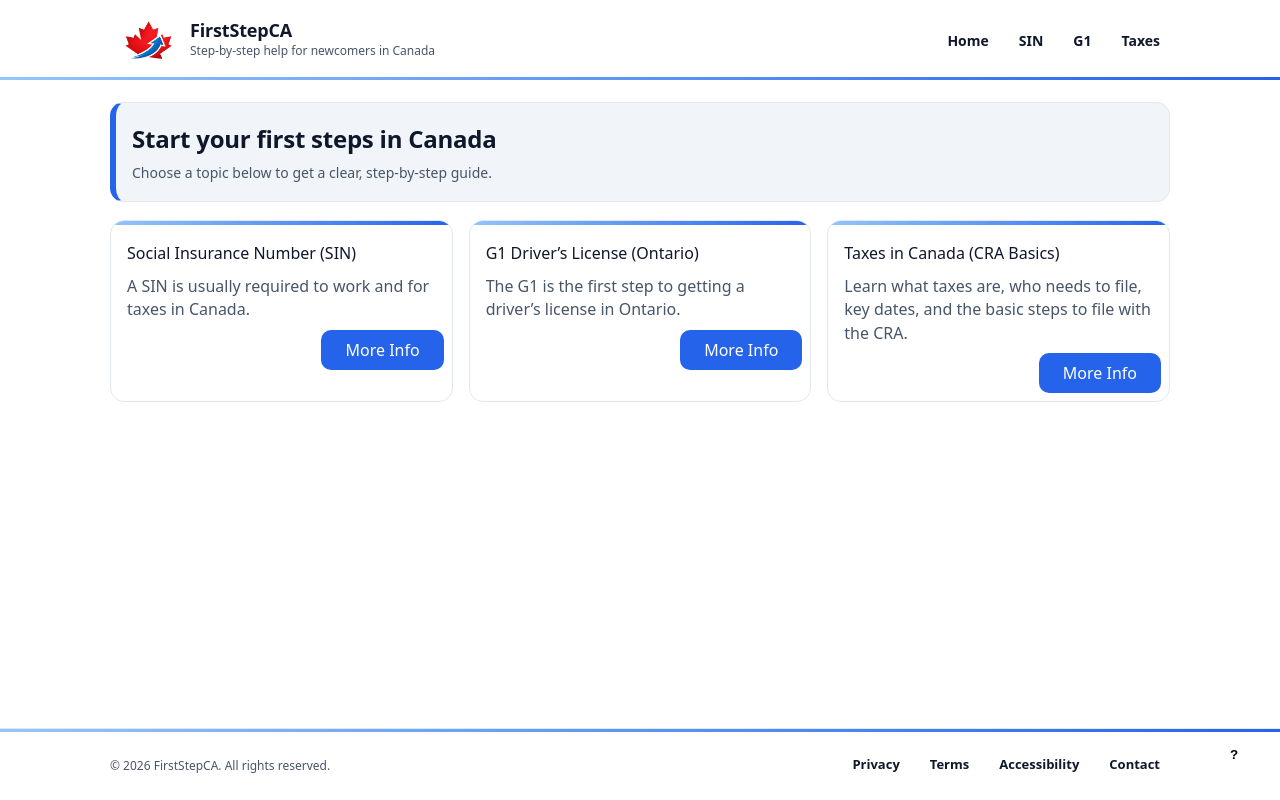
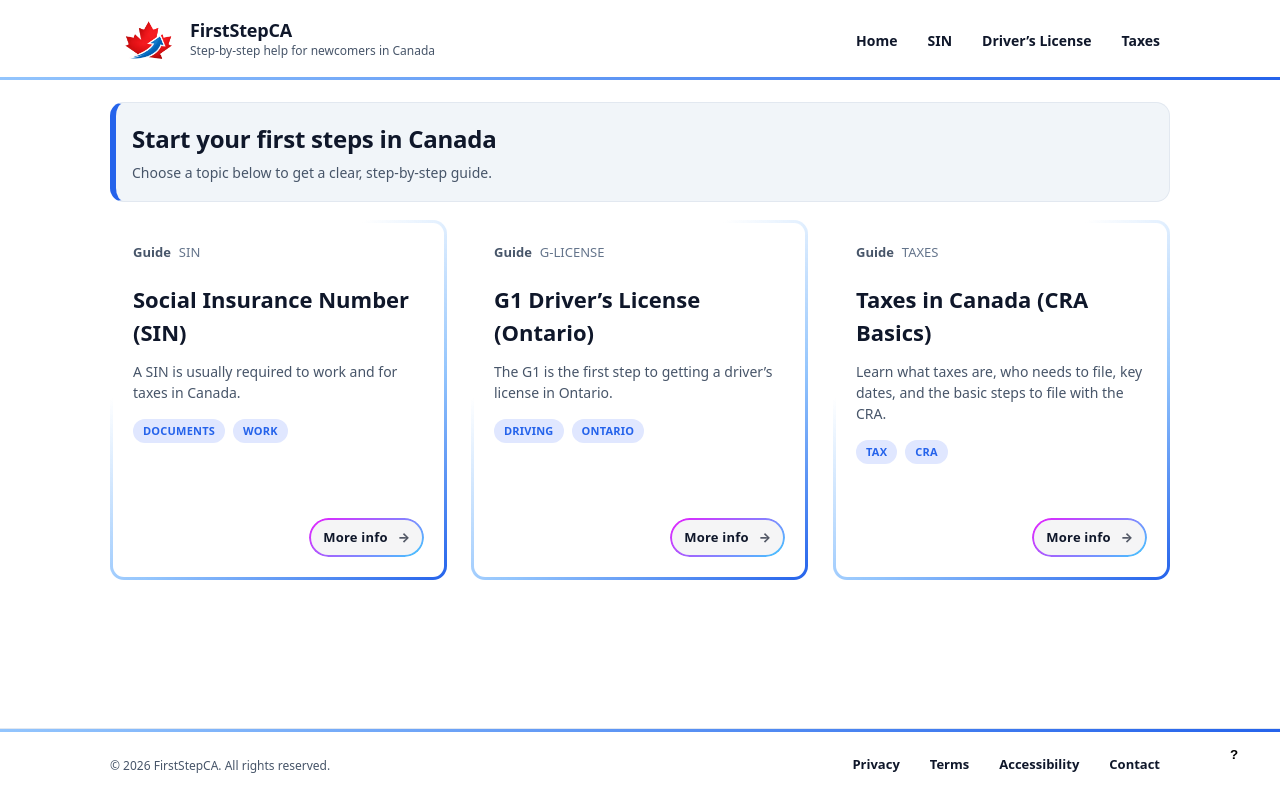
Before and after one commit to Sagaz0501/First-Step-Canada, an Angular app: page / in a window 1280 px wide. Built offline with nearby package versions, Linux system fonts and the light colour scheme.

Commit message:
feat: home page cards change, header fix, cards are clickable now

```diff
--- a/src/app/header/header.html
+++ b/src/app/header/header.html
@@ -14,11 +14,10 @@
       </div>
     </div>
 
-    <!-- Navigation (mock for now) -->
     <nav class="nav" aria-label="Main navigation">
       <a routerLink="/" class="nav-link">Home</a>
       <a routerLink="/sin" class="nav-link">SIN</a>
-      <a routerLink="/g1" class="nav-link">G1</a>
+      <a routerLink="/g-license" class="nav-link">Driver’s License</a>
       <a routerLink="/taxes" class="nav-link">Taxes</a>
     </nav>
 
--- a/src/app/home-page/home-page.css
+++ b/src/app/home-page/home-page.css
@@ -2,7 +2,7 @@
   display: block;
   box-sizing: border-box;
 
-  /* same tokens as header */
+  /* base tokens (light page) */
   --bg-main: #ffffff;
   --bg-accent: #f1f5f9;
 
@@ -52,52 +52,170 @@
 .cards {
   margin-top: 18px;
   display: grid;
-  grid-template-columns: repeat(3, minmax(220px, 1fr));
-  gap: 16px;
+  grid-template-columns: repeat(auto-fill, minmax(280px, 1fr));
+  gap: 24px;
 }
 
-/* Card */
-.topic-card {
-  border: 1px solid var(--border);
+/* ===== Fancy card variant ===== */
+/* Apply both classes on the same element: class="topic-card fancy-card" */
+.topic-card.fancy-card {
+  min-height: 360px;
+  padding: 20px;
+  color: var(--text-main);
+
+  /* white surface + neon gradient border */
+  background:
+  linear-gradient(#ffffff, #ffffff) padding-box,
+  linear-gradient(
+    145deg,
+    transparent 30%,
+    #93c5fd,
+    #2563eb
+  ) border-box;
+
+
+  border: 3.5px solid transparent;
   border-radius: 14px;
-  background: var(--bg-main);
-  overflow: hidden; /* чтобы верхняя линия выглядела аккуратно */
-  transition: transform 0.15s ease, box-shadow 0.15s ease;
+
+  display: flex;
+  flex-direction: column;
+
+  cursor: pointer;
+  overflow: hidden;
+
+  will-change: transform;
+  transition: transform 0.22s ease, box-shadow 0.22s ease;
 }
 
-/* Accent line on top */
-.topic-card::before {
-  content: "";
-  display: block;
-  height: 4px;
-  background: linear-gradient(90deg, #93c5fd, var(--accent));
-}
-
-/* Optional hover (очень мягко) */
-.topic-card:hover {
-  transform: translateY(-1px);
-  box-shadow: 0 10px 26px rgba(15, 23, 42, 0.08);
-}
-
-.desc {
-  margin: 10px 0 0 0;
-  color: var(--text-muted);
-  line-height: 1.45;
-}
-
-/* Button */
-.btn-primary {
-  background: var(--accent) !important;
-  color: #ffffff !important;
-  border-radius: 10px !important;
+/* Hover (no rotation) */
+.topic-card.fancy-card:hover {
+  transform: translateY(-6px) scale(1.02);
+  box-shadow: 0 18px 44px rgba(15, 23, 42, 0.14);
 }
 
 /* Focus for keyboard */
-button:focus-visible,
-a:focus-visible {
+.topic-card.fancy-card:focus-visible {
   outline: none;
-  box-shadow: 0 0 0 4px var(--focus-ring);
-  border-radius: 10px;
+  box-shadow: 0 0 0 4px var(--focus-ring), 0 18px 44px rgba(15, 23, 42, 0.14);
+}
+
+/* ===== Content ===== */
+.topic-card.fancy-card .main-content {
+  flex: 1;
+}
+
+.topic-card.fancy-card .header {
+  display: flex;
+  align-items: center;
+  gap: 8px;
+  font-size: 13px;
+}
+
+.topic-card.fancy-card .header span:first-child {
+  font-weight: 700;
+  color: var(--text-muted);
+}
+
+.topic-card.fancy-card .header span:last-child {
+  color: #64748b;
+}
+
+.topic-card.fancy-card .heading {
+  font-size: 22px;
+  margin: 20px 0 12px;
+  font-weight: 700;
+}
+
+.topic-card.fancy-card .desc {
+  margin: 0;
+  color: var(--text-muted);
+  font-size: 14px;
+  line-height: 1.5;
+}
+
+/* ===== Tags ===== */
+.topic-card.fancy-card .categories {
+  display: flex;
+  gap: 8px;
+  margin-top: 16px;
+  flex-wrap: wrap;
+}
+
+.topic-card.fancy-card .categories span {
+  background: var(--accent-soft);
+  color: var(--accent);
+
+  padding: 4px 10px;
+  font-weight: 700;
+  text-transform: uppercase;
+  font-size: 11px;
+  letter-spacing: 0.02em;
+
+  border-radius: 999px;
+}
+
+/* ===== Footer ===== */
+.topic-card.fancy-card .footer {
+  display: flex;
+  justify-content: flex-end;
+  margin-top: 16px;
+}
+
+/* Fancy "More info" pill (visual only) */
+.more-pill {
+  position: relative;
+  display: inline-flex;
+  align-items: center;
+  gap: 10px;
+
+  padding: 10px 14px;
+  border-radius: 999px;
+
+  color: var(--text-main);
+  font-weight: 800;
+  font-size: 13px;
+  letter-spacing: 0.2px;
+
+  user-select: none;
+  -webkit-tap-highlight-color: transparent;
+
+  background: rgba(15, 23, 42, 0.04);
+  transition: transform 0.2s ease, background 0.2s ease, box-shadow 0.2s ease;
+
+  pointer-events: none; /* card itself is the link */
+}
+
+.more-pill::before {
+  content: "";
+  position: absolute;
+  inset: 0;
+  padding: 2px;
+  border-radius: inherit;
+
+  background: linear-gradient(145deg, #e81cff, #40c9ff);
+
+  -webkit-mask:
+    linear-gradient(#000 0 0) content-box,
+    linear-gradient(#000 0 0);
+  -webkit-mask-composite: xor;
+  mask-composite: exclude;
+}
+
+.more-pill .arrow {
+  display: inline-block;
+  transform: translateX(0);
+  transition: transform 0.2s ease;
+  opacity: 0.7;
+}
+
+.topic-card.fancy-card:hover .more-pill {
+  transform: translateY(-1px);
+  background: rgba(15, 23, 42, 0.06);
+  box-shadow: 0 10px 22px rgba(15, 23, 42, 0.18);
+}
+
+.topic-card.fancy-card:hover .more-pill .arrow {
+  transform: translateX(3px);
 }
 
 /* Responsive */
@@ -105,4 +223,8 @@ a:focus-visible {
   .cards {
     grid-template-columns: 1fr;
   }
+
+  .topic-card.fancy-card:hover {
+    transform: translateY(-4px);
+  }
 }
--- a/src/app/home-page/home-page.html
+++ b/src/app/home-page/home-page.html
@@ -8,27 +8,34 @@
   </section>
 
   <section class="cards" aria-label="Topics">
-    <mat-card class="topic-card" *ngFor="let p of processData.processes">
-      <mat-card-header>
-        <mat-card-title>{{ p.title }}</mat-card-title>
-      </mat-card-header>
+    <mat-card
+      class="topic-card fancy-card"
+      *ngFor="let p of processData.processes"
+      tabindex="0"
+      role="link"
+      [routerLink]="['/', p.id]"
+      aria-label="Open {{ p.title }}"
+    >
+      <div class="main-content">
+        <div class="header">
+          <span>Guide</span>
+          <span>{{ p.id | uppercase }}</span>
+        </div>
 
-      <mat-card-content>
+        <h3 class="heading">{{ p.title }}</h3>
+
         <p class="desc">{{ p.shortDescription }}</p>
-      </mat-card-content>
 
-      <mat-card-actions align="end">
-        <!-- For now this is a mock route style.
-             Later you can route to /sin, /g1, /taxes based on p.id -->
-        <button
-          mat-raised-button
-          class="btn-primary"
-          [routerLink]="['/', p.id]"
-          aria-label="Open {{ p.title }} steps"
-        >
-          More Info
-        </button>
-      </mat-card-actions>
+        <div class="categories">
+          <span *ngFor="let tag of getTags(p.id)">{{ tag }}</span>
+        </div>
+      </div>
+
+      <div class="footer">
+        <span class="more-pill" aria-hidden="true">
+          More info <span class="arrow">→</span>
+        </span>
+      </div>
     </mat-card>
   </section>
 
--- a/src/app/home-page/home-page.ts
+++ b/src/app/home-page/home-page.ts
@@ -13,6 +13,20 @@ import { ProcessDataService } from '../services/process-data.service';
   templateUrl: './home-page.html',
   styleUrl: './home-page.css',
 })
+
 export class HomePage {
- constructor(public processData: ProcessDataService) {}
+  constructor(public processData: ProcessDataService) {}
+
+  getTags(id: string): string[] {
+    switch (id) {
+      case 'sin':
+        return ['documents', 'work'];
+      case 'taxes':
+        return ['tax', 'cra'];
+      case 'g-license':
+        return ['driving', 'ontario'];
+      default:
+        return [];
+    }
+  }
 }
--- a/src/app/services/process-data.service.ts
+++ b/src/app/services/process-data.service.ts
@@ -111,7 +111,7 @@ export class ProcessDataService {
     // G1 DRIVER LICENSE PROCESS
     // ===============================
     {
-      id: 'g1',
+      id: 'g-license',
       title: 'G1 Driver’s License (Ontario)',
       shortDescription:
         'The G1 is the first step to getting a driver’s license in Ontario.',
--- a/src/styles.css
+++ b/src/styles.css
@@ -275,3 +275,5 @@ details p{
   .actions{ justify-content: stretch; }
   .actions > button{ flex: 1 1 auto; }
 }
+
+*/
```
Also changed, not shown: src/app/header/header.ts (+4 -4 lines).
